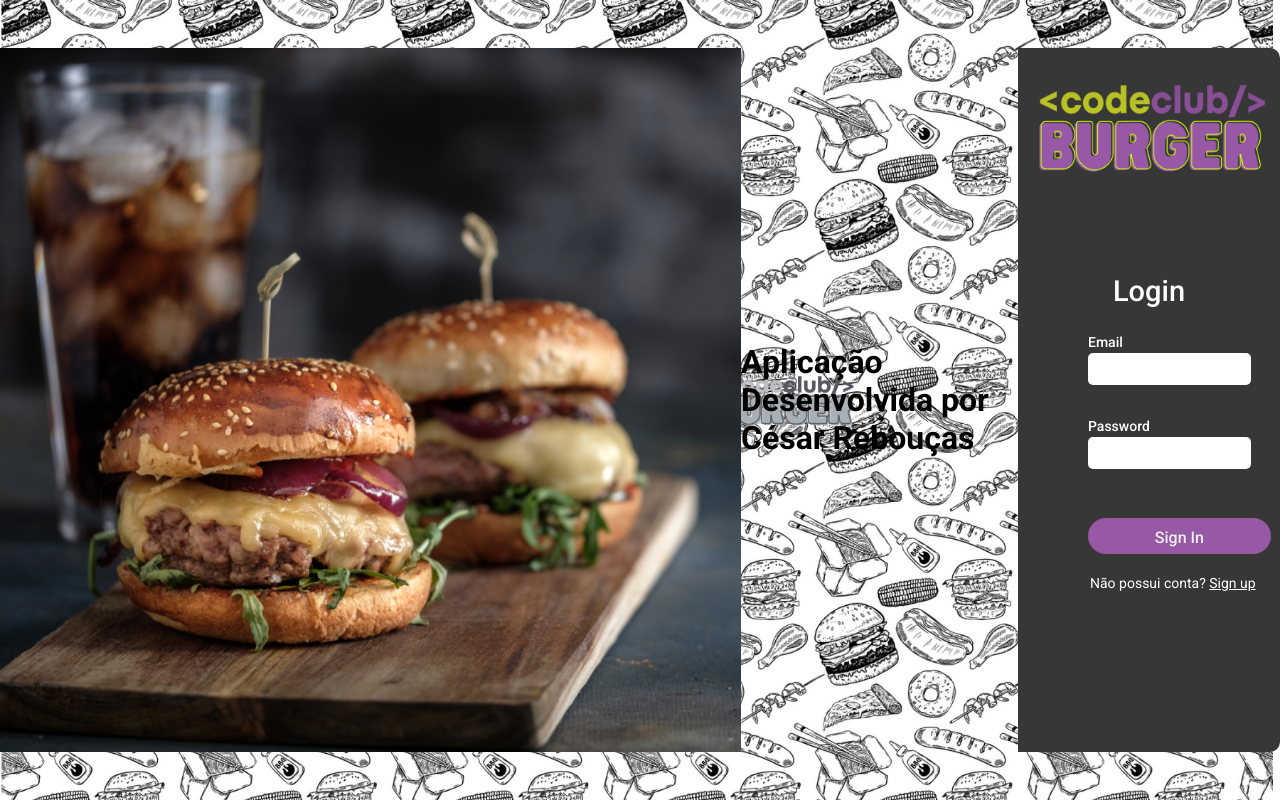
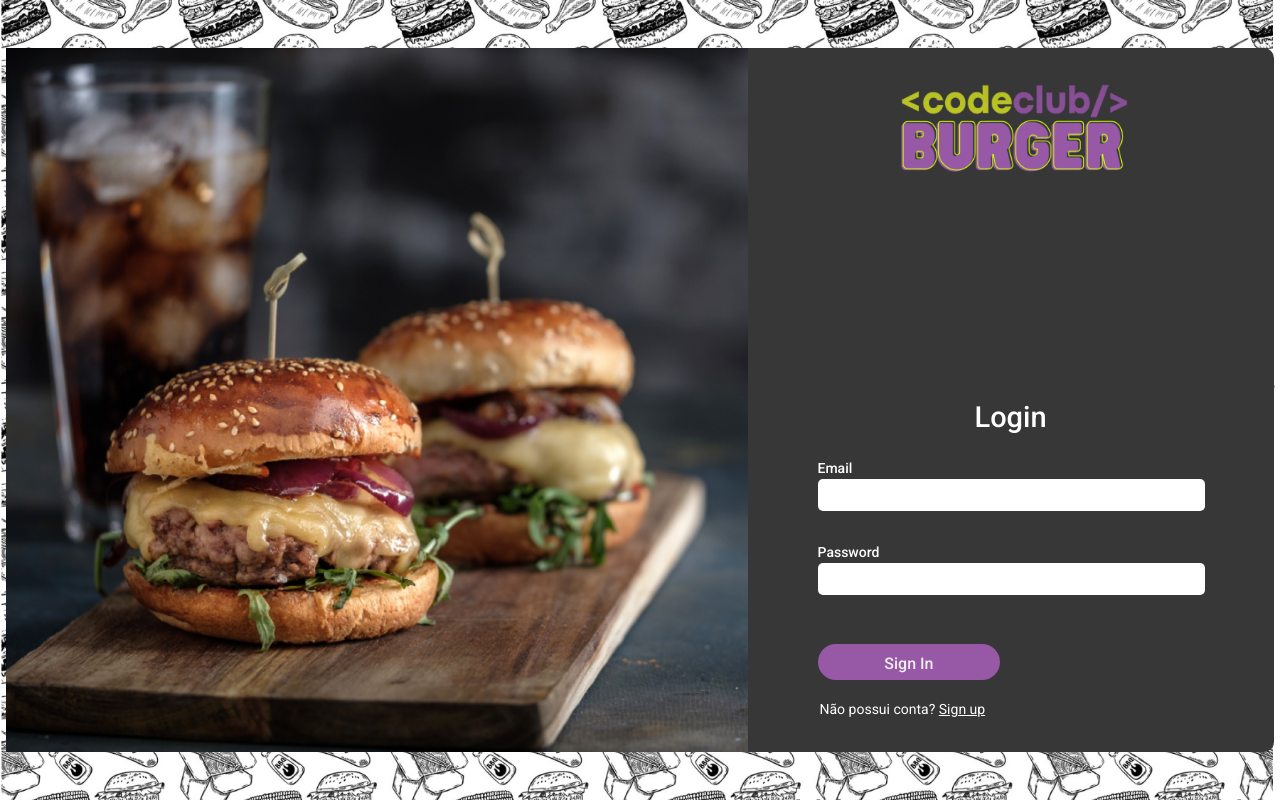
Before and after one commit to cesarrcosta99/code-burguer-front-end-react, a React (Vite) app: page /login in a window 1280 px wide. Built offline with nearby package versions, Linux system fonts and the light colour scheme.

Commit message:
Atualização Nome

```diff
--- a/src/containers/Login/index.jsx
+++ b/src/containers/Login/index.jsx
@@ -4,7 +4,8 @@ import {
   SecondContainer,
   Label,
   InputForms,
-  SignLink
+  SignLink,
+  Nome
 } from './styles'
 import { apiCodeBurguer } from '../../services/api'
 import { useNavigate } from 'react-router-dom'
@@ -74,9 +75,10 @@ export function Login() {
   return (
     <Container>
       <Image src={LoginImage} />
-       <h1>Aplicação Desenvolvida por César Rebouças</h1>
       <SecondContainer>
+
         <img src={Logo} alt="image-logo" />
+        <Nome></Nome>
         <h1>Login</h1>
         <form noValidate onSubmit={handleSubmit(onSubmit)}>
           <Label>Email</Label>
--- a/src/containers/Login/styles.js
+++ b/src/containers/Login/styles.js
@@ -82,3 +82,7 @@ export const InputForms = styled.input`
   margin-top: 2px;
   margin-bottom:${props=>props.error ? "5px" : "25px"};
 `
+
+export const Nome=styled.h1`
+  color:blue;
+`
```
